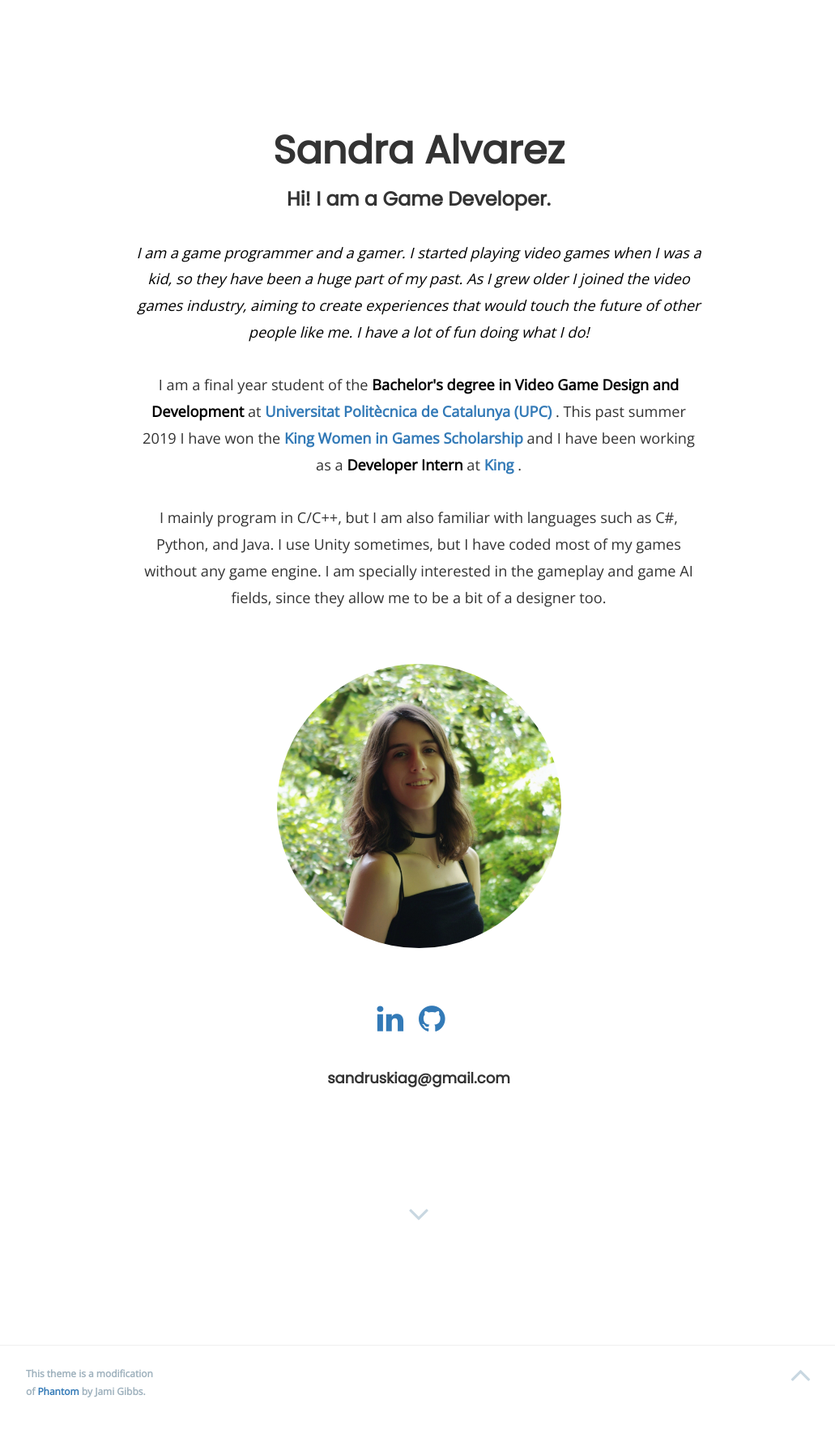
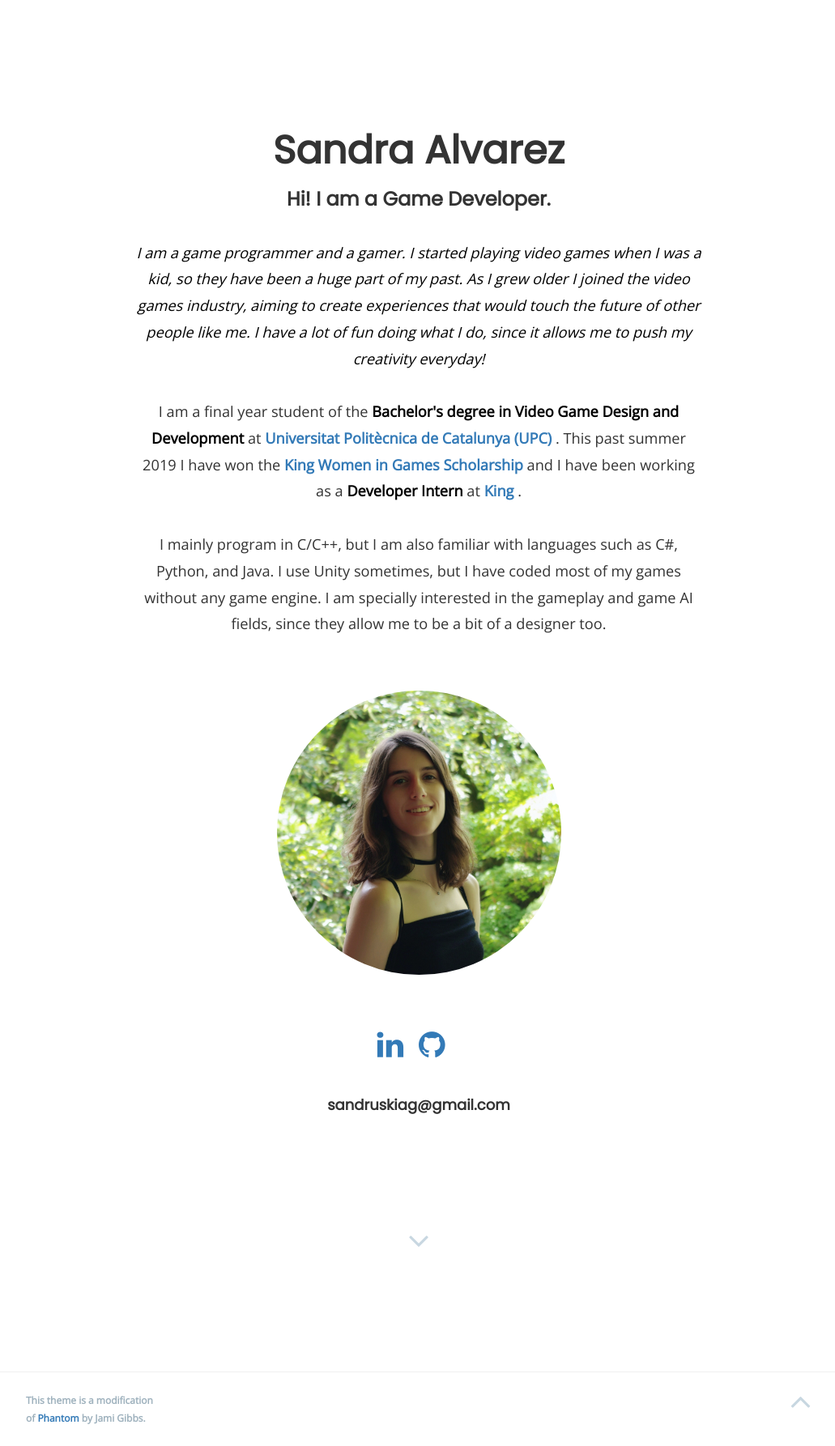
Before and after one commit to Sandruski/sandruski.github.io, a Jekyll site: the page built from _posts/2018-12-16-byte.md, in a window 1280 px wide. Shown: the whole page at 81% size, without its empty margins (123-1154 px from the left). Built offline with Jekyll 4.4.1, drawn with Linux system fonts in a browser that asks for light colours; nearby versions of some CDN libraries; before the commit the page ends 1753 px from its top, so only the background shows below that.

Commit message:
Update about me text

```diff
--- a/_data/about.yml
+++ b/_data/about.yml
@@ -1,5 +1,5 @@
 ---
-intro: I am a game programmer and a gamer. I started playing video games when I was a kid, so they have been a huge part of my past. As I grew older I joined the video games industry, aiming to create experiences that would touch the future of other people like me. I have a lot of fun doing what I do!
+intro: I am a game programmer and a gamer. I started playing video games when I was a kid, so they have been a huge part of my past. As I grew older I joined the video games industry, aiming to create experiences that would touch the future of other people like me. I have a lot of fun doing what I do, since it allows me to push my creativity everyday!
 outro: I mainly program in C/C++, but I am also familiar with languages such as C#, Python, and Java. I use Unity sometimes, but I have coded most of my games without any game engine. I am specially interested in the gameplay and game AI fields, since they allow me to be a bit of a designer too.
 featured_image: '/img/Sandra.JPG'
 
```
